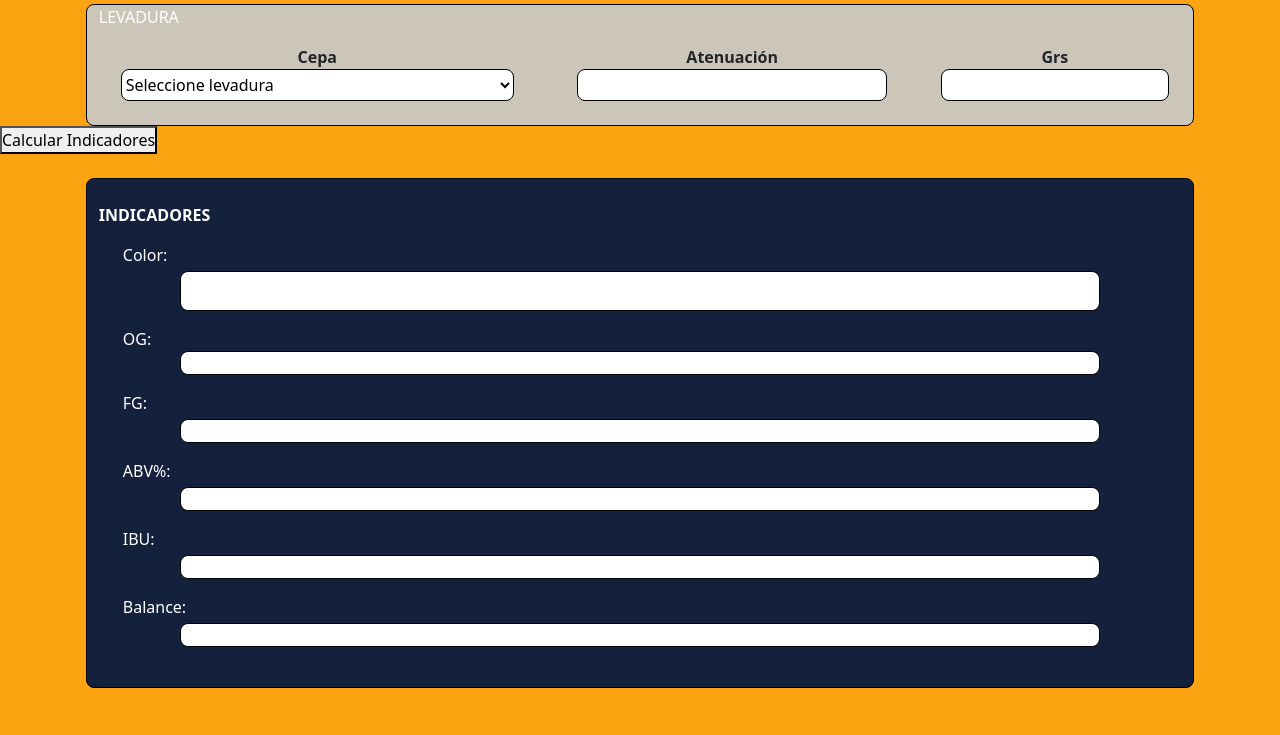
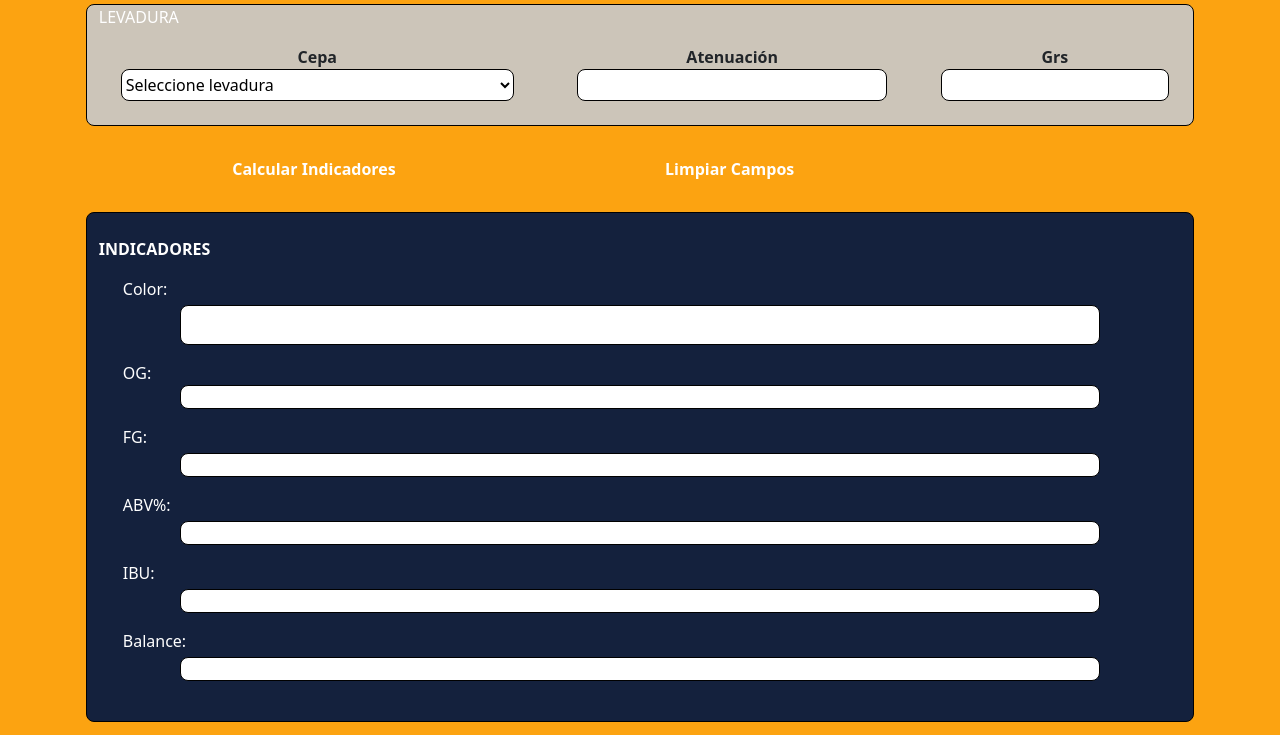
Before and after one commit to CarlosMaurin/Carlos-Maurin---BrewLab, a plain HTML site: page pages/nuevaReceta.html in a window 1280 px wide. Shown: the part 960-1695 px from the top of the page. Drawn offline with nearby package versions, Linux system fonts and the light colour scheme.

Commit message:
Update nuevaReceta.html

```diff
--- a/pages/nuevaReceta.html
+++ b/pages/nuevaReceta.html
@@ -94,7 +94,7 @@
                         </div>
                         <div class="col-3 px-1 text-center">
                             <label for="nombre" class="form-label text-dark fw-bold mb-0">Extracto</label>
-                            <input type="text" class="extracto-container text-center mb-2">
+                            <input type="text" class="extracto-container text-center mb-2" id="extrac1">
                             <div class="extracto-container-adicional">
 
                             </div>
@@ -240,8 +240,13 @@
                 </form>
             </div>
         </section>
-        <section>
-            <button class="calcular">Calcular Indicadores</button>
+        <section class="row mt-4 d-flex justify-content-center">
+            <div class="col-6 d-flex justify-content-center">
+                <button type="button" class="calcular btn text-white fw-bold">Calcular Indicadores</button>
+            </div>
+            <div class="col-6">
+                <button type="button" class="limpiar btn text-white fw-bold d-flex justify-content-center">Limpiar Campos</button>
+            </div>
         </section>
         <section class="beer">
 
```
